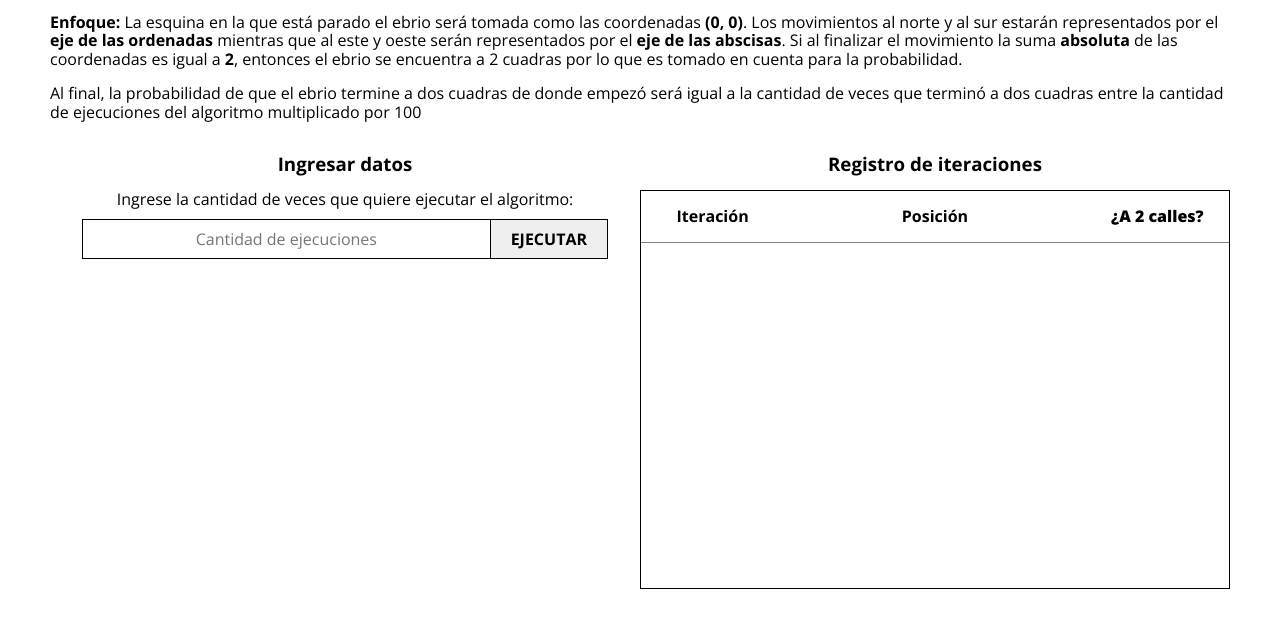
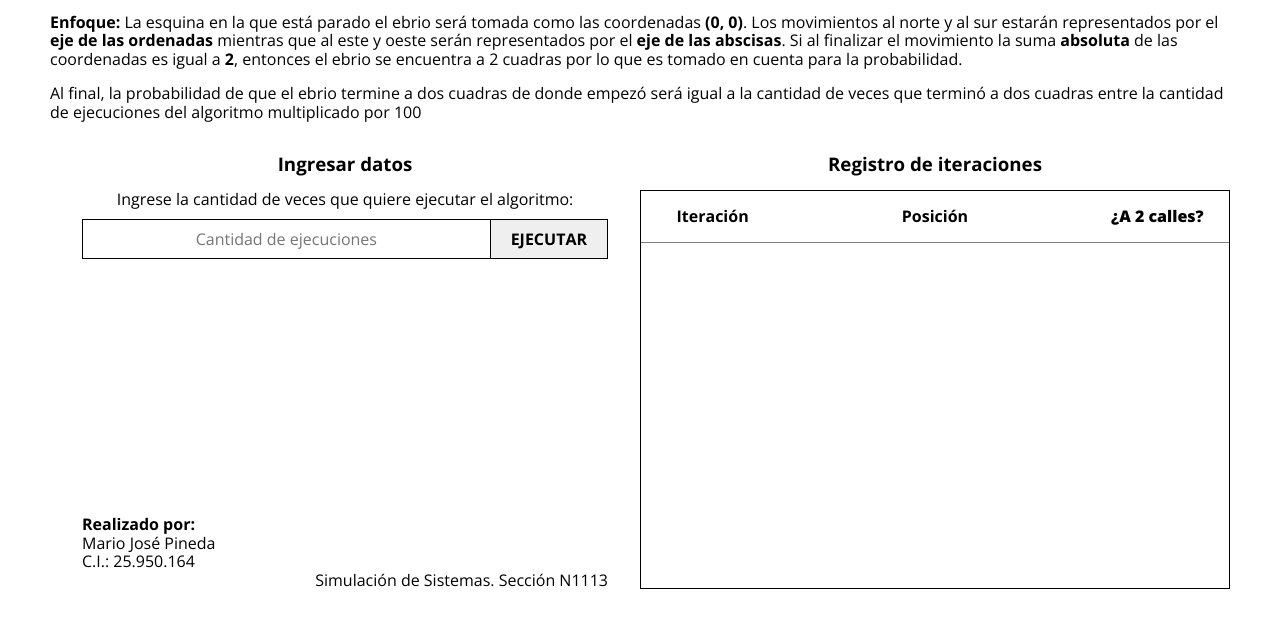
Before and after one commit to mjp0997/simulacion-3, a plain HTML site: page index.html in a window 1280 px wide. Shown: the part 161-786 px from the top of the page. Drawn offline with nearby package versions, Linux system fonts and the light colour scheme.

Commit message:
Hecho por

```diff
--- a/assets/css/index.css
+++ b/assets/css/index.css
@@ -143,6 +143,15 @@ h3 {
    text-align: center;
 }
 
+.made {
+   margin-top: auto;
+   padding: 0 32px;
+}
+
+.made > p:last-child {
+   text-align: end;
+}
+
 .log {
    border: 1px solid black;
 
--- a/index.html
+++ b/index.html
@@ -75,6 +75,13 @@
                </div>
             </div>
          </div>
+
+         <div class='made'>
+            <p><b>Realizado por:</b></p>
+            <p>Mario José Pineda</p>
+            <p>C.I.: 25.950.164</p>
+            <p>Simulación de Sistemas. Sección N1113</p>
+         </div>
       </div>
 
       <div class='app-content'>
```
